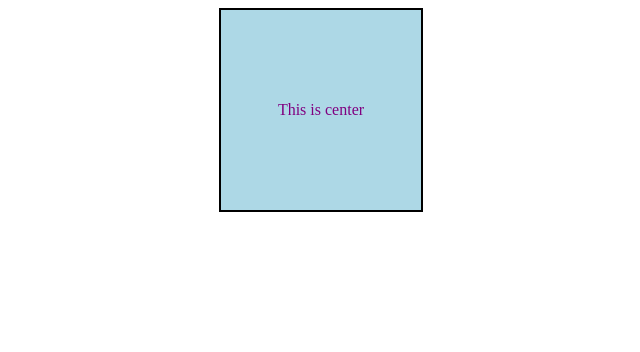
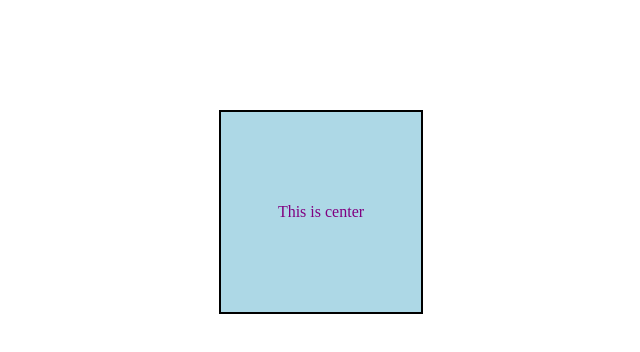
Before and after one commit to acciojob/box-center-MohammedUmar09, a website: page main.html in a window 1280 px wide. Shown: the whole page, without its empty margins (319-959 px from the left). Drawn offline with Linux system fonts and the light colour scheme.

Commit message:
created a submission

```diff
--- a/main.html
+++ b/main.html
@@ -8,7 +8,9 @@
 
 <body>
 	<!-- the entire body must be written by student -->
-	<div id="box">This is center</div>
+	<div id="container">
+		<div id="box">This is center</div>
+	</div>
     <script type="text/javascript" src="./script.js">
 </script>
 
--- a/styles.css
+++ b/styles.css
@@ -1,11 +1,19 @@
 /*  your css code here. If applicable */
+#container{
+position: relative;
+}
 #box{
 	width: 200px;
 	height: 200px;
 	background-color: lightblue;
 	border: 2px solid black;
 	color: purple;
-	margin: auto;
+	position: absolute;
+	top: 50%;
+	left: 50%;
+	transform: translate(-50%, 50%);
+	line-height: 200px;
 	text-align: center;
-	 line-height: 200px;
+
+
 }
```
